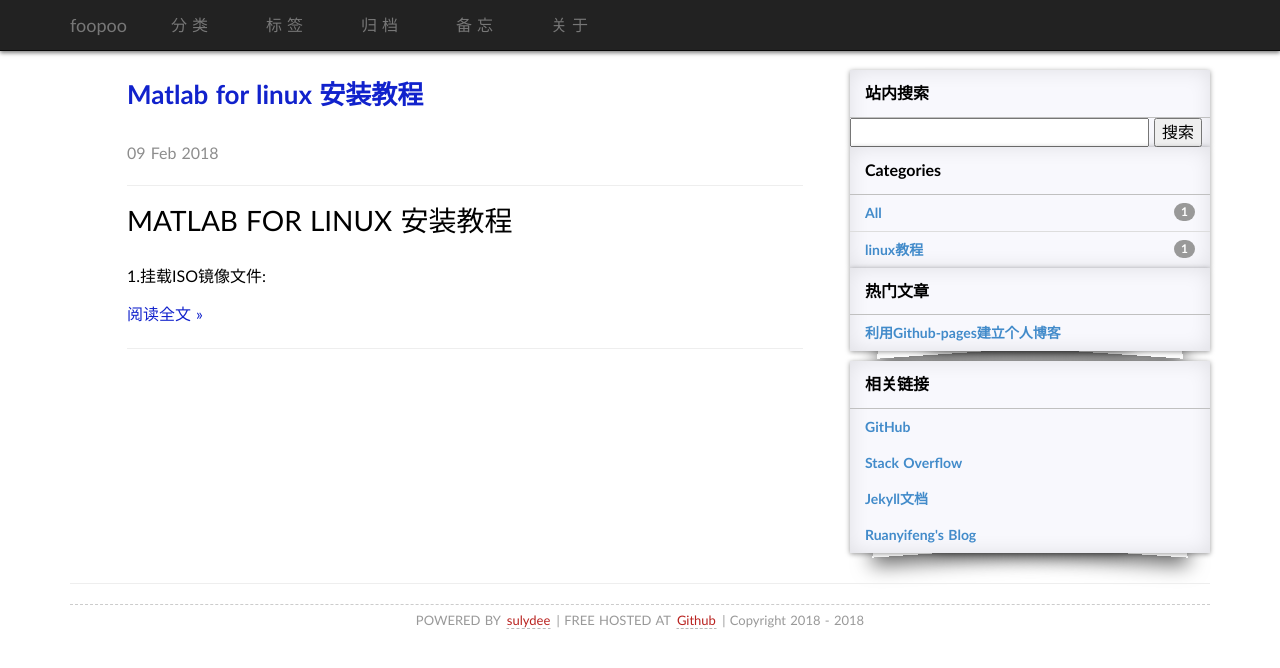
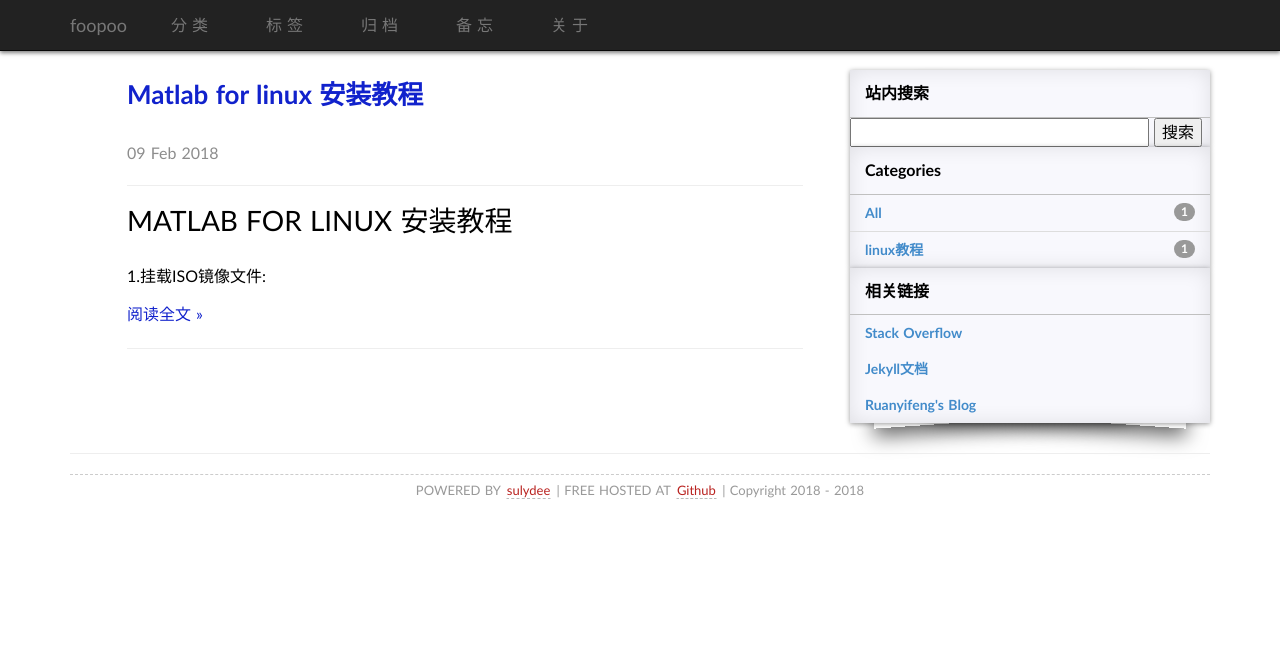
Before and after one commit to sulydee/sulydee.github.io, a Jekyll site: the page built from index.html, in a window 1280 px wide. Shown: the top 668 px of the page. Built offline with Jekyll 4.4.1, drawn with Linux system fonts in a browser that asks for light colours; some web fonts are replaced; the list of posts is cut into pages by our own code; comment, search, counter and statistics services are not loaded.

Commit message:
00
00：代表写搭建博客时的摸索、折腾，无意义。

```diff
--- a/_includes/hot.html
+++ b/_includes/hot.html
@@ -1,4 +1,4 @@
-
+<!--
 <div class="shadow-corner-curl hidden-xs">
       <div class="categories-list-header">
         热门文章
@@ -11,3 +11,4 @@
 
      </ul>
 </div>
+-->
--- a/_includes/links.html
+++ b/_includes/links.html
@@ -3,11 +3,6 @@
         相关链接
 </div>
     <ul class="list-unstyled">
-<li>
-                <a href="https://github.com/" class="categories-list-item">
-                   GitHub
-                </a>
-              </li>
             <li>
                 <a href="http://www.stackoverflow.com/" class="categories-list-item">
                    Stack Overflow
@@ -18,12 +13,10 @@
                   Jekyll文档
                 </a>
             </li>
-
             <li>
                 <a href="http://www.ruanyifeng.com/blog/" class="categories-list-item">
                    Ruanyifeng's Blog
                 </a>
             </li>
     </ul>
-
 </div>
```
Lines whose indentation alone changed are shown as unchanged.
